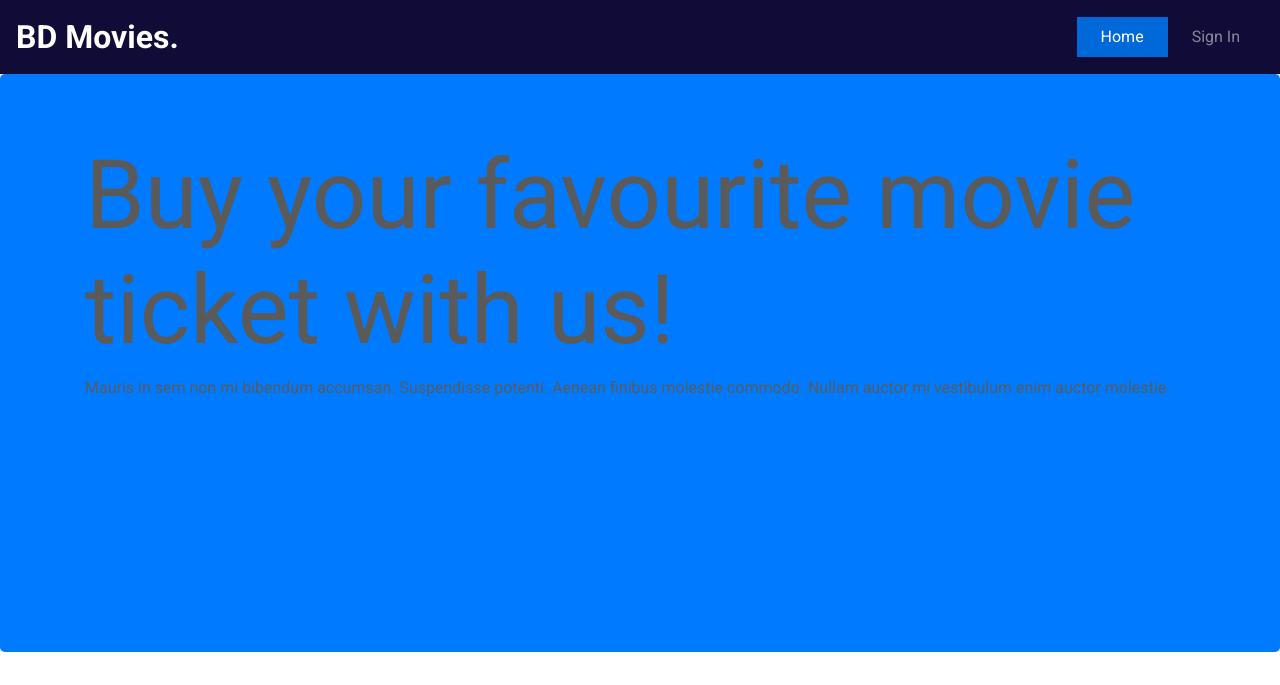
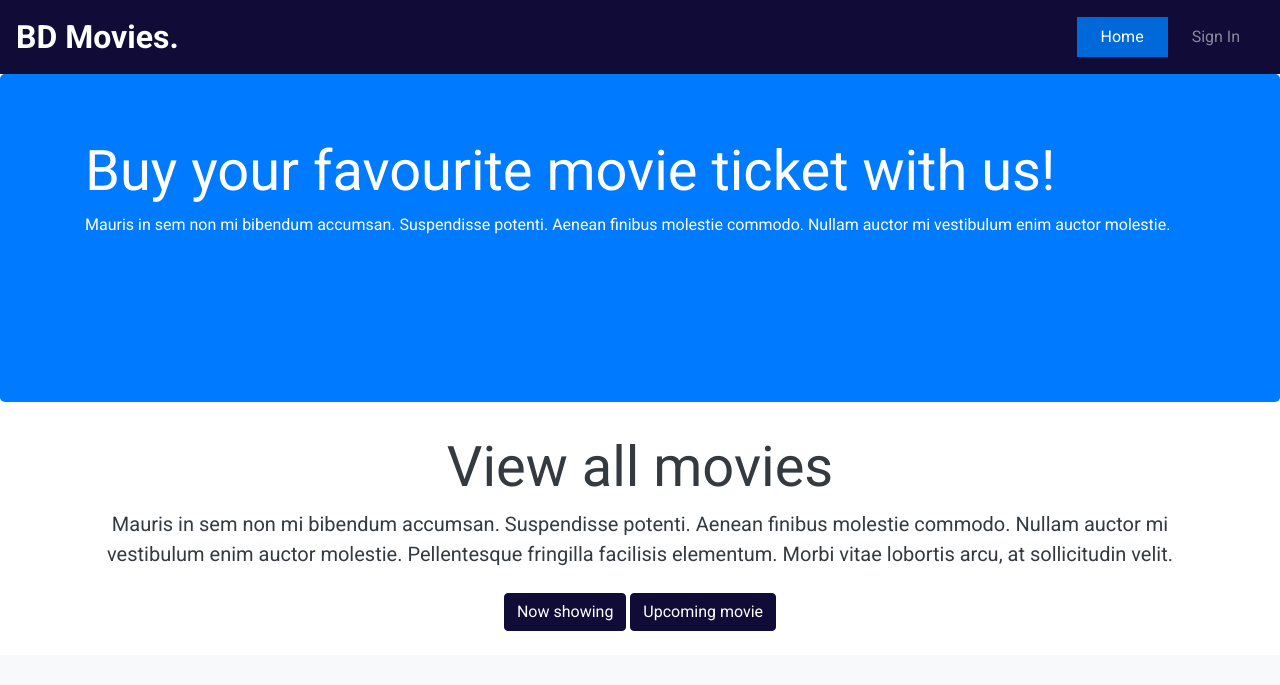
Before and after one commit to diptidebnath/php-lab-1, a PHP site: page /lab1/index.php in a window 1280 px wide. Shown: the top 685 px of the page. Run offline with PHP 8.4, Linux system fonts and the light colour scheme; some libraries are stand-ins or nearby versions.

Commit message:
header edited

```diff
--- a/asset/css/style.css
+++ b/asset/css/style.css
@@ -39,7 +39,7 @@
 
   background-size: cover;
   background-position: center;
-  height: 450px;
+  height: 200px;
   width: 100%;
   box-sizing: border-box;
   position: relative;
--- a/inc/header.php
+++ b/inc/header.php
@@ -21,7 +21,7 @@
 <body>
   <header>
     <nav class="navbar navbar-expand-md navbar-dark  bg-dark">
-      <a class="navbar-brand" href="index.html">BD Movies.</a>
+      <a class="navbar-brand" href="index.php">BD Movies.</a>
       <button class="navbar-toggler" type="button" data-toggle="collapse" data-target="#navbarCollapse" aria-controls="navbarCollapse" aria-expanded="false" aria-label="Toggle navigation">
         <span class="navbar-toggler-icon"></span>
       </button>
@@ -29,15 +29,15 @@
         <ul class="navbar-nav ml-auto">
 
           <li class="nav-item active">
-            <a class="nav-link" href="/lab1/index.php">Home<span class="sr-only">(current)</span></a>
+            <a class="nav-link" href="index.php">Home<span class="sr-only">(current)</span></a>
           </li>
 
           <li class="nav-item">
             <?php if(isset($_SESSION["loggedin"])) { ?>
-              <a class="nav-link" href="/lab1/sign-out.php">Sign Out</a>
+              <a class="nav-link" href="sign-out.php">Sign Out</a>
             <?php
             } else { ?>
-              <a class="nav-link" href="/lab1/signin.php">Sign In</a>
+              <a class="nav-link" href="signin.php">Sign In</a>
             <?php } ?>
           </li>
 
--- a/index.php
+++ b/index.php
@@ -4,8 +4,8 @@
   <!-- Main jumbotron for a primary marketing message or call to action -->
   <div class="jumbotron bg-primary">
     <div class="container header-container">
-      <h1 class="display-1">Buy your favourite movie ticket with us!</h1>
-      <p>Mauris in sem non mi bibendum accumsan. Suspendisse potenti. Aenean finibus molestie
+      <h1 class=" text-white display-4">Buy your favourite movie ticket with us!</h1>
+      <p class=" text-white">Mauris in sem non mi bibendum accumsan. Suspendisse potenti. Aenean finibus molestie
           commodo. Nullam auctor mi vestibulum enim auctor molestie.</p>
 
     </div>
```
